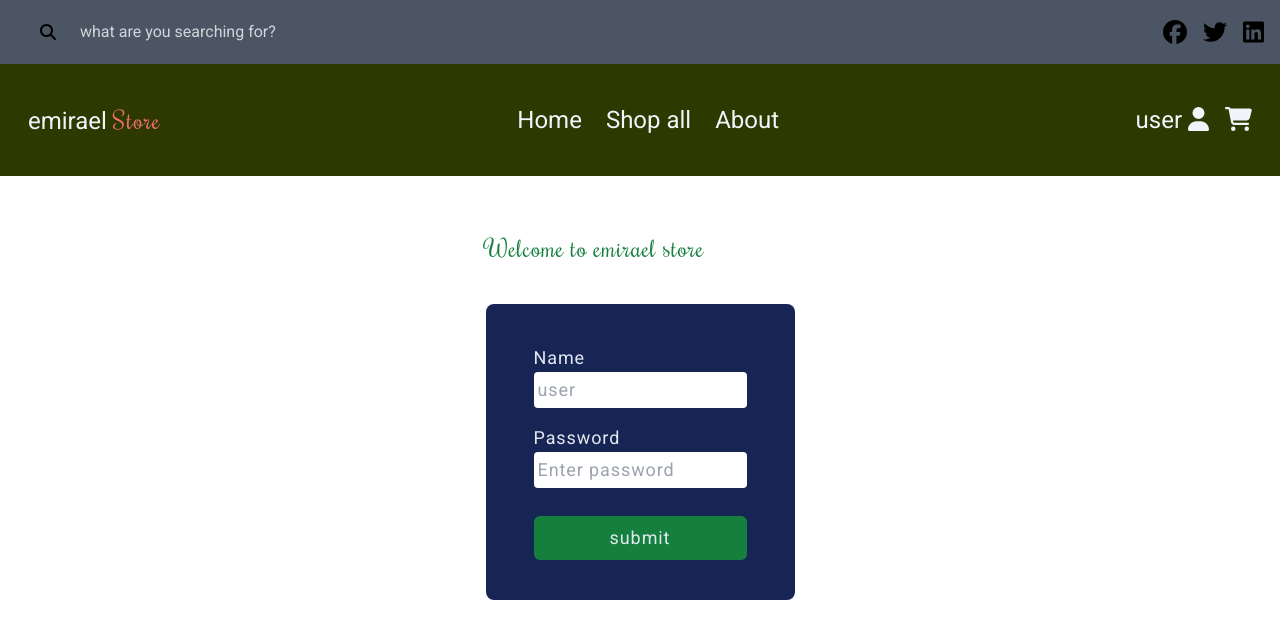
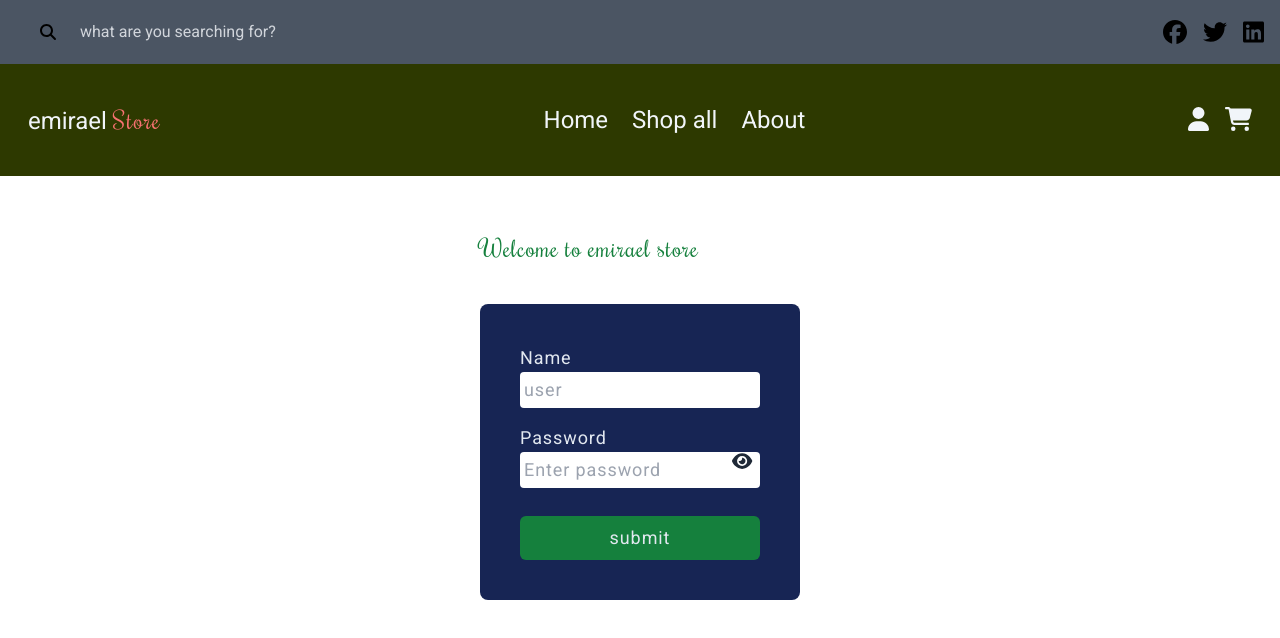
Before and after one commit to Emiraell/ecommerce_web_store, a React (Vite) app: page / in a window 1280 px wide. Shown: the top 638 px of the page. Built offline with nearby package versions, Linux system fonts and the light colour scheme; no server answers.

Commit message:
add: user login functionality

```diff
--- a/src/components/Navbar.tsx
+++ b/src/components/Navbar.tsx
@@ -17,6 +17,9 @@ export default function Navbar() {
 
   // total number of items in the cart
   const totalCart = useAppSelector((state) => state.cartReducer.totalItem);
+
+  // logged in user name
+  const name: string = useAppSelector((state) => state.userReducer.userName);
 
   return (
     <nav
@@ -54,7 +57,7 @@ export default function Navbar() {
       </div>
       <div className=" flex gap-4 items-center ">
         <p>
-          user <FontAwesomeIcon icon={faUser} />
+          {name} <FontAwesomeIcon icon={faUser} />
         </p>
         <div
           className=" w-fit"
--- a/src/pages/Login.tsx
+++ b/src/pages/Login.tsx
@@ -1,4 +1,20 @@
+import { useState } from "react";
+import { auth, login } from "../store/features/auth";
+import { useAppDispatch } from "../store/Store";
+import { FontAwesomeIcon } from "@fortawesome/react-fontawesome";
+import { faEye } from "@fortawesome/free-solid-svg-icons";
+
 export default function Login() {
+  const [userDetails, setUserDetails] = useState<auth>({
+    userName: "",
+    password: "",
+    userIn: false,
+  });
+
+  const [passwordVisible, setPasswordVisible] = useState<boolean>(false);
+  const [alert, setAlert] = useState<boolean>(false);
+
+  const dispatch = useAppDispatch();
   return (
     <div className=" m-auto pt-48 w-fit tracking-wider md:text-lg">
       <div className="py-10">
@@ -8,27 +24,65 @@ export default function Login() {
       </div>
       <form
         action=""
-        className="bg-blue-950 px-12 py-10 rounded-lg text-slate-200 "
+        className="bg-blue-950 px-10 py-10 rounded-lg text-slate-200 "
       >
         <div>
           <label htmlFor="name">Name</label>
           <input
             type="text"
             id="name"
-            className="block rounded text-gray-900 p-1"
+            className="block rounded text-gray-900 p-1 outline-none w-60"
             placeholder="user"
+            onChange={(e) =>
+              setUserDetails({ ...userDetails, userName: e.target.value })
+            }
           />
         </div>
-        <div className="my-4">
+        <div className="my-4 relative">
           <label htmlFor="password">Password</label>
           <input
-            type="password"
+            type={!passwordVisible ? "password" : "text"}
             id="password"
-            className="block rounded text-gray-900 p-1"
+            className="block rounded text-gray-900 p-1 outline-none w-60"
             placeholder="Enter password"
+            onChange={(e) =>
+              setUserDetails({ ...userDetails, password: e.target.value })
+            }
+          />
+          <FontAwesomeIcon
+            icon={faEye}
+            className="absolute right-2 top-7 text-gray-800"
+            onClick={() => setPasswordVisible(!passwordVisible)}
           />
         </div>
-        <button className=" bg-green-700 w-full rounded-md hover:opacity-80 py-2 mt-3">
+        {alert && (
+          <p className="text-sm text-red-500 italic">
+            Name and password are all <br /> required <br />
+            NB: password mustn't be less
+            <br /> than 5 characters
+          </p>
+        )}
+        <button
+          className=" bg-green-700 w-full rounded-md hover:opacity-80 py-2 mt-3"
+          onClick={(e) => {
+            e.preventDefault();
+
+            if (
+              userDetails.password &&
+              userDetails.userName !== "" &&
+              userDetails.password?.length > 5
+            ) {
+              setUserDetails({ ...userDetails, userIn: true });
+              dispatch(login(userDetails));
+            } else {
+              setUserDetails({ userName: "", password: "", userIn: false });
+              setAlert(true);
+              setTimeout(() => {
+                setAlert(false);
+              }, 3000);
+            }
+          }}
+        >
           submit
         </button>
       </form>
--- a/src/store/features/auth.ts
+++ b/src/store/features/auth.ts
@@ -1,8 +1,8 @@
 import { createSlice } from "@reduxjs/toolkit";
 
 export interface auth {
-  userName: string | null;
-  password: string | null;
+  userName: string;
+  password: string;
   userIn: boolean;
 }
 
@@ -12,7 +12,7 @@ let userAuth;
 try {
   userAuth = userInfo && JSON.parse(userInfo);
 } catch (err) {}
-const initialState: auth = { userName: null, password: null, userIn: false };
+const initialState: auth = { userName: "", password: "", userIn: false };
 
 export const authSlice = createSlice({
   name: "auth",
@@ -25,12 +25,13 @@ export const authSlice = createSlice({
       localStorage.setItem("user", JSON.stringify(state));
     },
     logout: (state) => {
-      state.userName = null;
-      state.password = null;
+      state.userName = "";
+      state.password = "";
       state.userIn = false;
       localStorage.setItem("user", JSON.stringify(state));
     },
   },
 });
 
+export const { login, logout } = authSlice.actions;
 export default authSlice.reducer;
```
